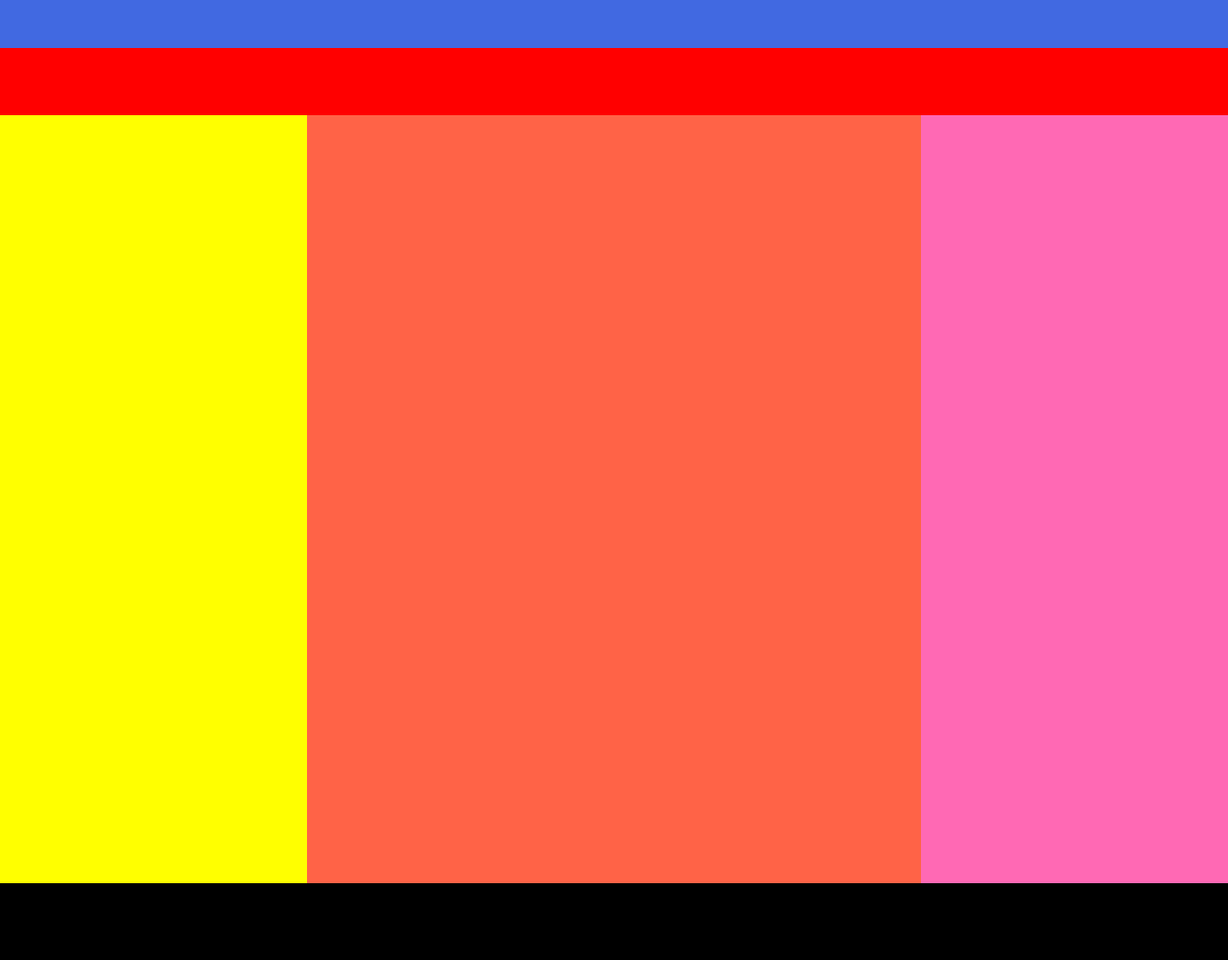
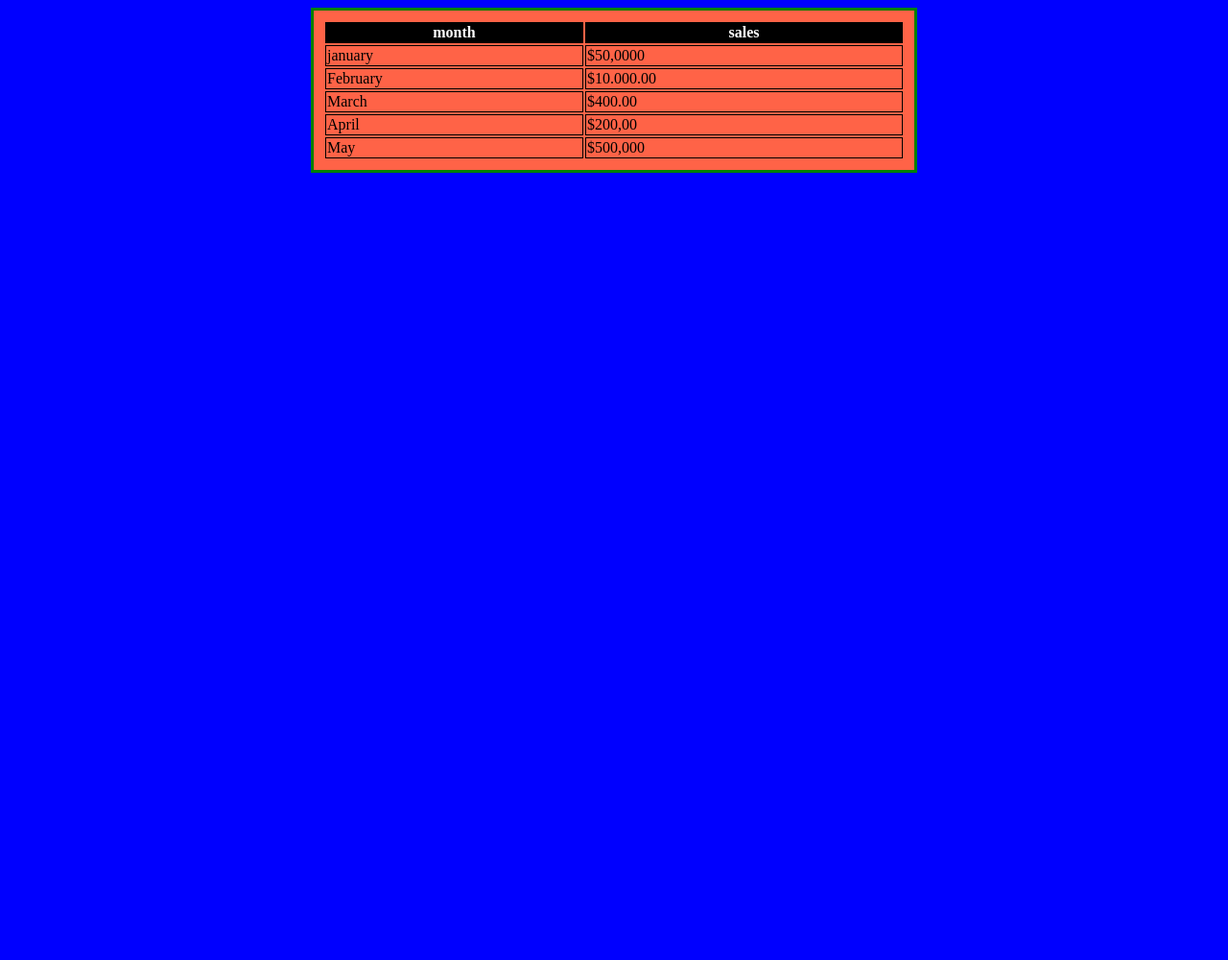
Before and after one commit to Meherazhossain91/basic-html-css-design, a plain HTML site: page index.html in a window 1280 px wide. Shown: the whole page at 96% size. After the commit the page ends 800 px from the top, so only its background shows below. Drawn offline with Linux system fonts and the light colour scheme.

Commit message:
table design

```diff
--- a/css/style.css
+++ b/css/style.css
@@ -1,38 +1,22 @@
-* {
-    padding: 0px;
-    margin: 0px;
-    box-sizing: border-box; }
-  .one-header{
-      height: 50px;
-      width: 100%;
-      background-color: royalblue;
+ table,th,td{
+     border: 1px solid white;
+     background-color: tomato;
+     border: 1px solid black;
+
+
+ }
+ th{
+     color: white;
+     background-color: black;
+ }
+ .center {
+    margin: auto;
+    width: 50%;
+    border: 3px solid green;
+    padding: 10px;
+  }
+  .div{
+background-color: blue;
+
 
   }
-  .tow-header{
-      height: 70px;
-      background:red;
-  }
- .side-barOne{
-     height: 100vh;
-     background: yellow;
-     width: 25%;
-     float: left;
- }
- .side-barTow {
-     float: left;
-     height: 100vh;
-     background: tomato;
-     width: 50%;
- }
- .side-barThere {
-  background: hotpink;
-  height: 100vh;
-     width: 25%;
-     float: left;
-}
-.last{
-   height: 80px;
-   width: 100%;
-   background-color: black;
-   display: flow-root;
-}
--- a/index.html
+++ b/index.html
@@ -7,22 +7,37 @@
     <link rel="stylesheet" href="css/style.css">
 
 </head>
-<body>
-    <div class="header">
-        <div class="one-header">
+<body class="div">
+  <table class="center">
+    <tr>
+      <th>month</th>
+      <th>sales</th>
+    </tr>
+    <tr>
+      <td> january</td>
+      <td>$50,0000</td>
+    </tr>
+    <tr>
+      <td>February</td>
+      <td>$10.000.00</td>
+    </tr>
+    <tr>
+      <td>March</td>
+      <td>$400.00</td>
+    </tr>
+    <tr>
+      <td>April</td>
+      <td>$200,00</td>
+    </tr>
+    <tr>
+      <td>May</td>
+      <td>$500,000</td>
+    </tr>
 
-        </div>
-        <div class="tow-header">
 
-        </div>
-      </div>
-      <div class="main">
-        <div class="side-barOne"></div>
-        <div class="side-barTow"></div>
-        <div class="side-barThere"></div>
-      </div>
-      <div class="last"></div>
 
+
+  </table>
 
 
 
```
Also changed, not shown: 1 other file.
